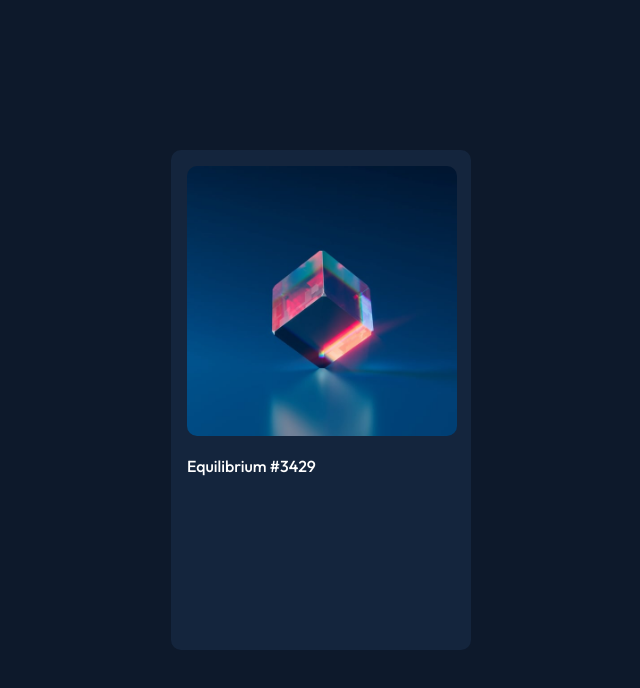
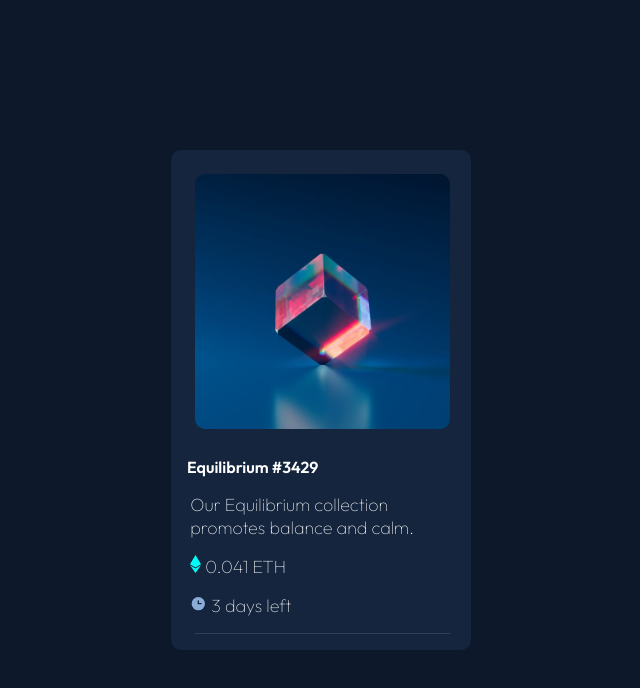
Before and after one commit to LeticiaFuruse/Estudos, a plain HTML site: page index.html in a window 1280 px wide. Shown: the whole page, without its empty margins (319-959 px from the left). Drawn offline with Linux system fonts and the light colour scheme.

Commit message:
adding card elements (info and line)

```diff
--- a/index.css
+++ b/index.css
@@ -31,21 +31,24 @@ body{
 
 }
 
+
+/* card */
 p{
-    font-size: 1.125rem;
+    font-size: 1.120rem;
+    color: var(--color-white-100);
+    font-weight: 100;
+    margin-top: 1rem;
+    margin-left: 1.2rem;
+    margin-right: 1.2rem;
+    margin-bottom: 1rem;
 }
 
 h1{
     font-size: 1.0rem;
     color: var(--color-white-100);
-    font-weight: 500;
+    font-weight: 600;
     margin-left: 1rem;
 }
-
-
-
-
-
 
 /* container */
 .container{
@@ -57,11 +60,44 @@ h1{
 /* img do container */
 .image{
 
-    width: 90%;
+    width: 85%;
     height: auto;
     border-radius: 10px;
     cursor: pointer;
-    margin: 1rem;
+    margin: 1.5rem;
+}
 
+/* line */
+.line{
+    width: 85%;
+    height: 1px;
+    background-color: var(--color-line);
+    margin-left: 1.5rem;
+    margin-right: 1.5rem;
+    margin-top: 1rem;
+    margin-bottom: 1rem;
+}
 
+/* creator */
+.creator{
+    display: flex;
+    align-items: center;
+    margin-left: 1.5rem;
+    margin-right: 1.5rem;
+    margin-bottom: 1.5rem;
 }
+
+/* img do creator */
+.creator img{
+    width: 30px;
+    height: 30px;
+    border: 1px solid var(--color-white-100);
+    border-radius: 50%;
+    margin-right: 1rem;
+}
+
+/* p do creator */
+.creator p{
+    font-size: 0.9rem;
+    font-weight: 400;
+}
--- a/index.html
+++ b/index.html
@@ -8,8 +8,25 @@
 </head>
 <body>
     <div class="container">
+
       <img class="image" src="images/image-equilibrium.jpg" alt="">
       <h1>Equilibrium #3429</h1>
+
+      <p>Our Equilibrium collection promotes balance and calm.</p>
+
+      <div class="info">
+        <p><img src="images/icon-ethereum.svg" alt=""> 0.041 ETH</p>
+        <p><img src="images/icon-clock.svg" alt=""> 3 days left</p>
+      </div>
+
+      <div class="line"></div>
+
+      <!-- não esta pronto -->
+      <!-- <div class="creator">
+        <img src="images/image-avatar.png" alt="">
+        <p>Creation of <strong>Jules Wyvern</strong></p>
+      </div> -->
+
     </div>
 </body>
 </html>
```
